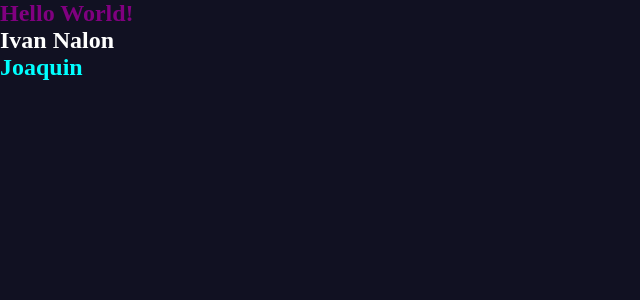
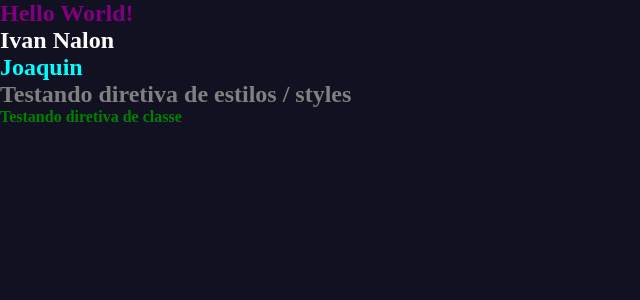
Before and after one commit to ivannalon/curso-angular, an Angular app: page / in a window 1280 px wide. Shown: the top 300 px of the page, without its empty margins (0-640 px from the left). Built offline with nearby package versions, Linux system fonts and the light colour scheme.

Commit message:
add directives styles and class

```diff
--- a/src/app/app.component.html
+++ b/src/app/app.component.html
@@ -1,3 +1,4 @@
 <h2>Hello World!</h2>
 <app-first-component></app-first-component>
 <app-parent-data [name]="userName"></app-parent-data>
+<app-directives></app-directives>
--- a/src/app/app.module.ts
+++ b/src/app/app.module.ts
@@ -4,12 +4,14 @@
 import { AppComponent } from './app.component';
 import { FirstComponentComponent } from './components/first-component/first-component.component';
 import { ParentDataComponent } from './components/parent-data/parent-data.component';
+import { DirectivesComponent } from './components/directives/directives.component';
 
 @NgModule({
   declarations: [
     AppComponent,
     FirstComponentComponent,
-    ParentDataComponent
+    ParentDataComponent,
+    DirectivesComponent
   ],
   imports: [
     BrowserModule
--- /dev/null
+++ b/src/app/components/directives/directives.component.css
@@ -0,0 +1,7 @@
+.green-title {
+  color: green;
+}
+
+.small-title {
+  font-size: 16px;
+}
--- /dev/null
+++ b/src/app/components/directives/directives.component.html
@@ -0,0 +1,2 @@
+<h2 [ngStyle]="{ color: 'gray' }">Testando diretiva de estilos / styles</h2>
+<h2 [ngClass]="classes">Testando diretiva de classe</h2>
--- /dev/null
+++ b/src/app/components/directives/directives.component.ts
@@ -0,0 +1,16 @@
+import { Component, OnInit } from '@angular/core';
+
+@Component({
+  selector: 'app-directives',
+  templateUrl: './directives.component.html',
+  styleUrls: ['./directives.component.css']
+})
+export class DirectivesComponent implements OnInit {
+  classes = ['green-title', 'small-title']
+
+  constructor() { }
+
+  ngOnInit(): void {
+  }
+
+}
```
Also changed, not shown: 1 other file (tests, documents, lock files or other folders).
